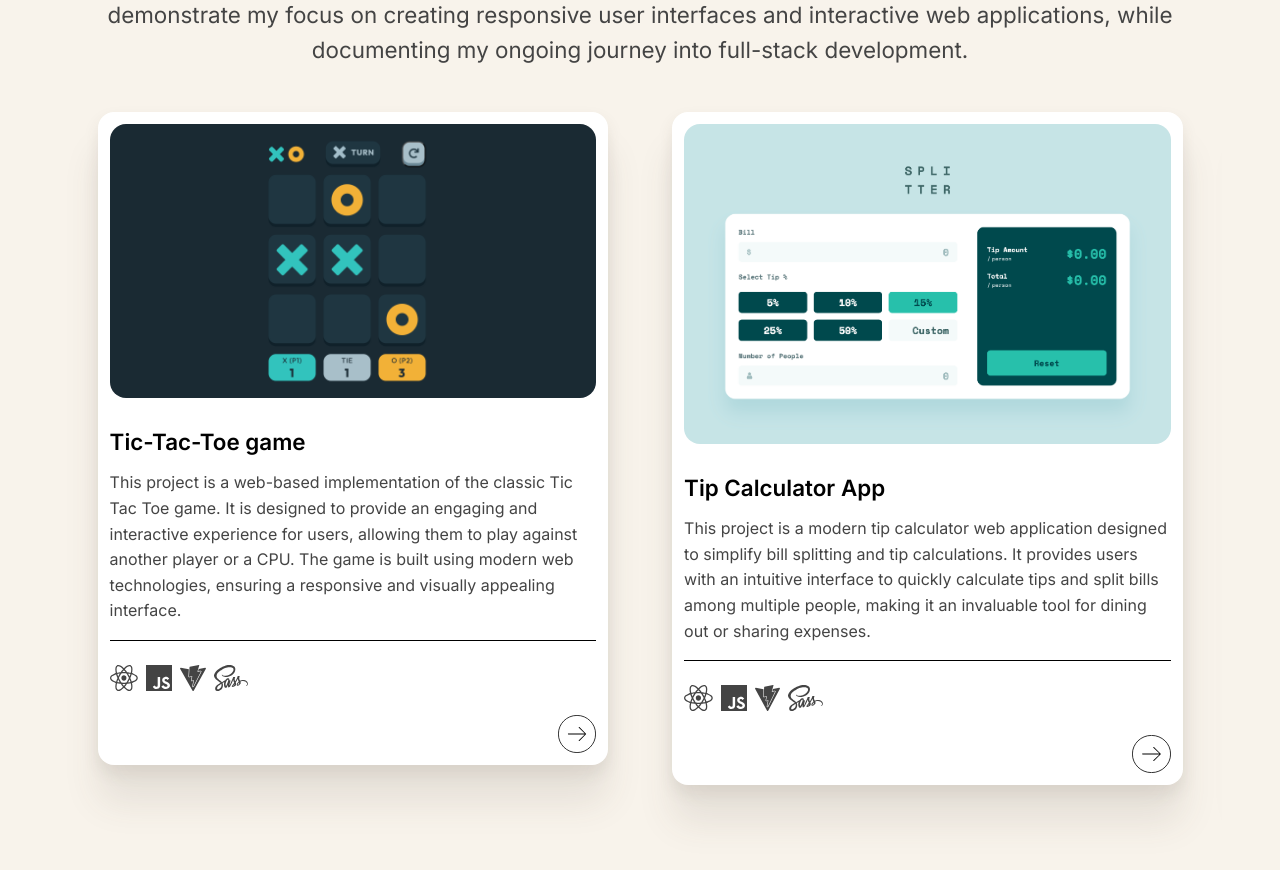
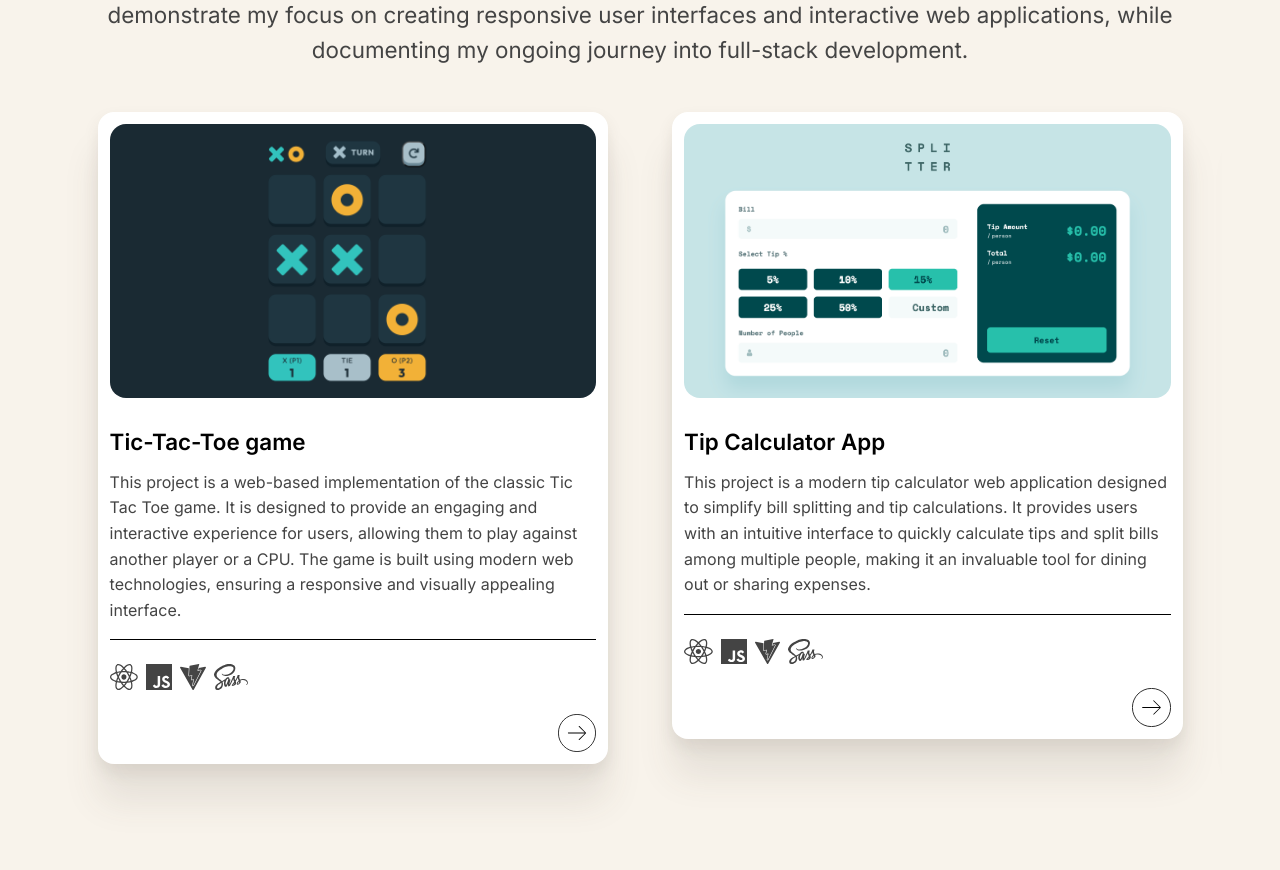
Before and after one commit to eburza/portfolio-emilia-burza, a React (Vite) app: page / in a window 1280 px wide. Shown: the part 2860-3730 px from the top of the page. Built offline with nearby package versions, Linux system fonts and the light colour scheme.

Commit message:
Fix project preview image size problems

```diff
--- a/src/components/ProjectListElement.jsx
+++ b/src/components/ProjectListElement.jsx
@@ -6,7 +6,9 @@
     return(
         <Link to={`/project/${id}`}>
             <div className='project-preview'>
-                <img src={image} alt={imageAlt} className='project-preview-img'/>
+                <div className='project-preview-img-container'>
+                    <img src={image} alt={imageAlt} className='project-preview-img'/>
+                </div>
                 <h2 className='heading-s'>{name}</h2>
                 <p className='text-paragraph-s project-preview-summary'>{description}</p>
                 <ProjectListTechElements
--- a/src/css/components/projects.scss
+++ b/src/css/components/projects.scss
@@ -60,11 +60,25 @@
     }
 }
 
-.project-preview-img {
+.project-preview-img-container {
+    width: 100%;
+    height: 0;
+    padding-bottom: 56.25%;
+    position: relative;
+    overflow: hidden;
     border-radius: 1rem;
-    width: 100%;
     margin-bottom: 1rem;
-}
+
+    .project-preview-img {
+      position: absolute;
+      top: 0;
+      left: 0;
+      width: 100%;
+      height: 100%;
+      object-fit: cover;
+      object-position: center;
+    }
+  }
 
 .project-preview-summary {
     padding-bottom: 1rem;
--- a/src/css/styles.css
+++ b/src/css/styles.css
@@ -1078,10 +1078,23 @@
   transform: translateY(-5px);
 }
 
-.project-preview-img {
+.project-preview-img-container {
+  width: 100%;
+  height: 0;
+  padding-bottom: 56.25%;
+  position: relative;
+  overflow: hidden;
   border-radius: 1rem;
+  margin-bottom: 1rem;
+}
+.project-preview-img-container .project-preview-img {
+  position: absolute;
+  top: 0;
+  left: 0;
   width: 100%;
-  margin-bottom: 1rem;
+  height: 100%;
+  object-fit: cover;
+  object-position: center;
 }
 
 .project-preview-summary {
```
Also changed, not shown: 1 other file (tests, documents, lock files or other folders).
